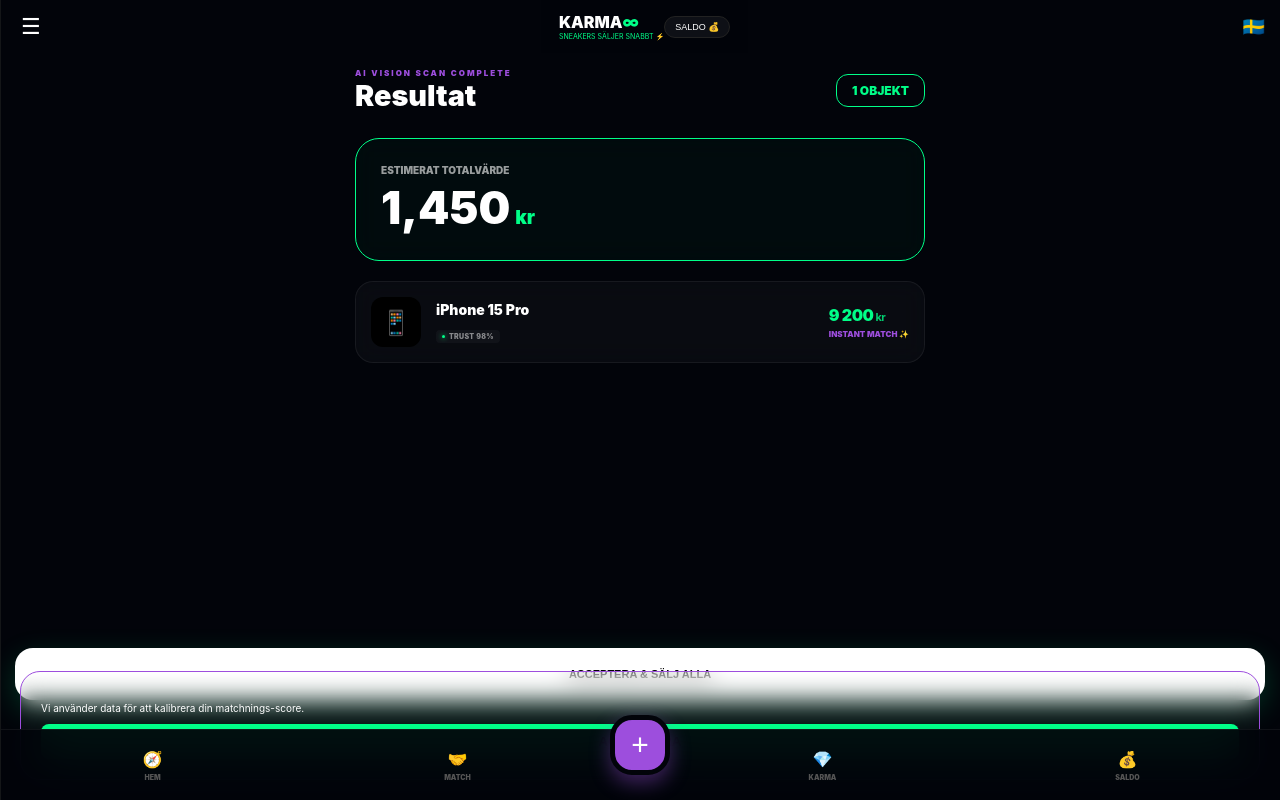
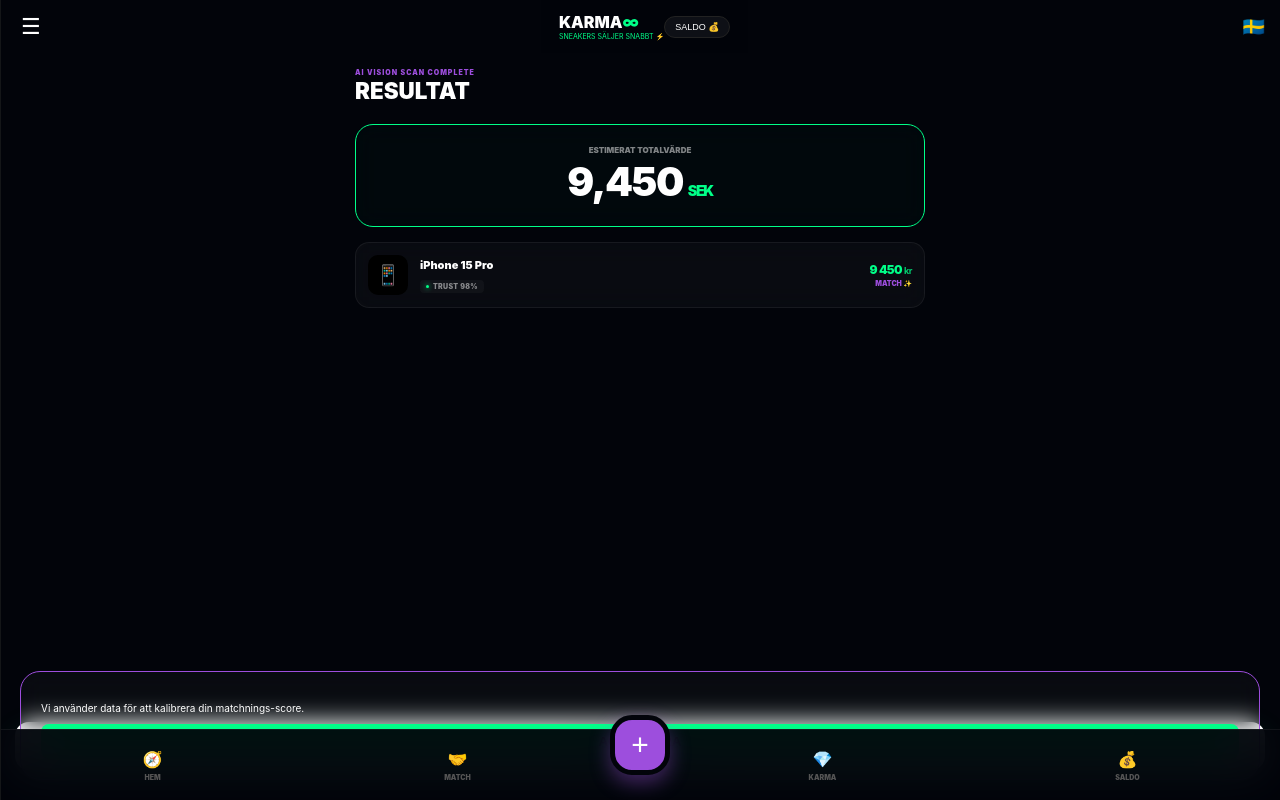
Before and after one commit to gascheckking/marketbeg-appGem, a Next.js app: page /sell/instant in a window 1280 px wide. Built offline with nearby package versions, Linux system fonts and the light colour scheme.

Commit message:
Update page.tsx

```diff
--- a/app/sell/instant/page.tsx
+++ b/app/sell/instant/page.tsx
@@ -8,68 +8,60 @@ import TrustBadge from "@/components/TrustBadge";
 function AISellForm() {
   const router = useRouter();
   const searchParams = useSearchParams();
-  const count = searchParams.get("count") || "1";
+  const count = parseInt(searchParams.get("count") || "1");
   const [aiPrice, setAiPrice] = useState(0);
 
   useEffect(() => {
-    const targetPrice = parseInt(count) * 1450;
+    const targetPrice = count * 9450;
     const timer = setInterval(() => {
       setAiPrice(prev => {
         if (prev >= targetPrice) { clearInterval(timer); return targetPrice; }
-        return prev + Math.floor(targetPrice / 50);
+        return prev + Math.floor(targetPrice / 40);
       });
-    }, 20);
+    }, 30);
     return () => clearInterval(timer);
   }, [count]);
 
   const mockItems = [
-    { name: "iPhone 15 Pro", trust: 98, price: 9200, emoji: "📱" },
+    { name: "iPhone 15 Pro", trust: 98, price: 9450, emoji: "📱" },
     { name: "AirPods Max", trust: 94, price: 4100, emoji: "🎧" },
     { name: "MacBook Pro M3", trust: 97, price: 18900, emoji: "💻" }
   ];
 
   return (
     <div className="page-wrapper" style={{ padding: '15px' }}>
-      <header style={{ marginBottom: '25px', display: 'flex', justifyContent: 'space-between', alignItems: 'center' }}>
-        <div>
-          <div style={{ fontSize: '8px', fontWeight: 900, color: 'var(--neon-purple)', letterSpacing: '2px' }}>AI VISION SCAN COMPLETE</div>
-          <h1 style={{ fontSize: '1.8rem', fontWeight: 900, margin: 0 }}>Resultat</h1>
-        </div>
-        <div className="badge-match" style={{ padding: '8px 15px', borderRadius: '12px', border: '1px solid var(--neon-mint)', color: 'var(--neon-mint)', fontWeight: 900, fontSize: '12px' }}>
-          {count} OBJEKT
-        </div>
+      <header style={{ marginBottom: '20px' }}>
+        <div style={{ fontSize: '7px', fontWeight: 900, color: 'var(--neon-purple)', letterSpacing: '1px' }}>AI VISION SCAN COMPLETE</div>
+        <h1 style={{ fontSize: '1.4rem', fontWeight: 900, margin: 0 }}>RESULTAT</h1>
       </header>
 
-      <div className="glass-card" style={{ padding: '25px', border: '1px solid var(--neon-mint)', background: 'rgba(0,255,136,0.03)', marginBottom: '20px', borderRadius: '24px' }}>
-        <div style={{ fontSize: '10px', fontWeight: 900, opacity: 0.6, marginBottom: '5px' }}>ESTIMERAT TOTALVÄRDE</div>
-        <div style={{ display: 'flex', alignItems: 'baseline', gap: '5px' }}>
-          <span style={{ fontSize: '2.8rem', fontWeight: 900 }}>{aiPrice.toLocaleString()}</span>
-          <span style={{ fontSize: '1.2rem', fontWeight: 900, color: 'var(--neon-mint)' }}>kr</span>
+      <div className="glass-card" style={{ padding: '20px', border: '1px solid var(--neon-mint)', background: 'rgba(0,255,136,0.02)', marginBottom: '15px', borderRadius: '18px', textAlign: 'center' }}>
+        <div style={{ fontSize: '8px', fontWeight: 900, opacity: 0.5, marginBottom: '2px' }}>ESTIMERAT TOTALVÄRDE</div>
+        <div style={{ fontSize: '2.5rem', fontWeight: 900, letterSpacing: '-1.5px' }}>
+          {aiPrice.toLocaleString()}<span style={{ fontSize: '0.9rem', color: 'var(--neon-mint)', marginLeft: '5px' }}>SEK</span>
         </div>
       </div>
 
-      <div style={{ display: 'grid', gap: '12px', marginBottom: '120px' }}>
-        {mockItems.slice(0, parseInt(count)).map((item, i) => (
-          <div key={i} className="glass-card" style={{ display: 'flex', justifyContent: 'space-between', padding: '15px', borderRadius: '18px', alignItems: 'center' }}>
-            <div style={{ display: 'flex', gap: '15px', alignItems: 'center' }}>
-              <div style={{ width: '50px', height: '50px', background: '#000', borderRadius: '12px', display: 'flex', alignItems: 'center', justifyContent: 'center', fontSize: '24px' }}>
-                {item.emoji}
-              </div>
+      <div style={{ display: 'grid', gap: '8px', marginBottom: '100px' }}>
+        {mockItems.slice(0, count).map((item, i) => (
+          <div key={i} className="glass-card" style={{ display: 'flex', justifyContent: 'space-between', padding: '12px', borderRadius: '14px', alignItems: 'center' }}>
+            <div style={{ display: 'flex', gap: '12px', alignItems: 'center' }}>
+              <div style={{ width: '40px', height: '40px', background: '#000', borderRadius: '10px', display: 'flex', alignItems: 'center', justifyContent: 'center', fontSize: '20px' }}>{item.emoji}</div>
               <div>
-                <div style={{ fontSize: '14px', fontWeight: 900, marginBottom: '4px' }}>{item.name}</div>
+                <div style={{ fontSize: '11px', fontWeight: 900 }}>{item.name}</div>
                 <TrustBadge score={item.trust} />
               </div>
             </div>
             <div style={{ textAlign: 'right' }}>
-              <PriceTag price={item.price} size="md" />
-              <div style={{ fontSize: '8px', color: 'var(--neon-purple)', fontWeight: 900, marginTop: '4px' }}>INSTANT MATCH ✨</div>
+              <PriceTag price={item.price} size="sm" />
+              <div style={{ fontSize: '7px', color: 'var(--neon-purple)', fontWeight: 900, marginTop: '2px' }}>MATCH ✨</div>
             </div>
           </div>
         ))}
       </div>
 
-      <div style={{ position: 'fixed', bottom: '100px', left: '15px', right: '15px', zIndex: 10 }}>
-        <button onClick={() => router.push('/dashboard/seller')} className="primary-btn" style={{ padding: '20px', borderRadius: '18px', boxShadow: '0 10px 30px rgba(0,255,136,0.2)' }}>
+      <div style={{ position: 'fixed', bottom: '30px', left: '15px', right: '15px', zIndex: 10 }}>
+        <button onClick={() => router.push('/dashboard/seller')} className="primary-btn" style={{ padding: '18px', borderRadius: '14px', boxShadow: '0 10px 30px rgba(0,255,136,0.15)' }}>
           ACCEPTERA & SÄLJ ALLA
         </button>
       </div>
@@ -79,7 +71,7 @@ function AISellForm() {
 
 export default function AISellPage() {
   return (
-    <Suspense fallback={<div className="page-wrapper">BOOTING AI...</div>}>
+    <Suspense fallback={<div style={{ color: '#fff', padding: '20px', fontSize: '10px' }}>BOOTING AI...</div>}>
       <AISellForm />
     </Suspense>
   );
```
